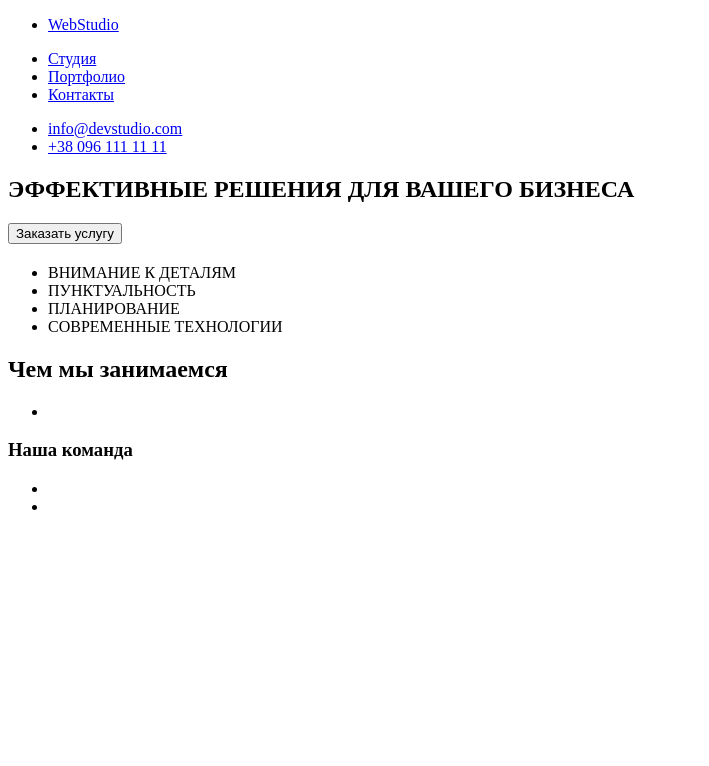
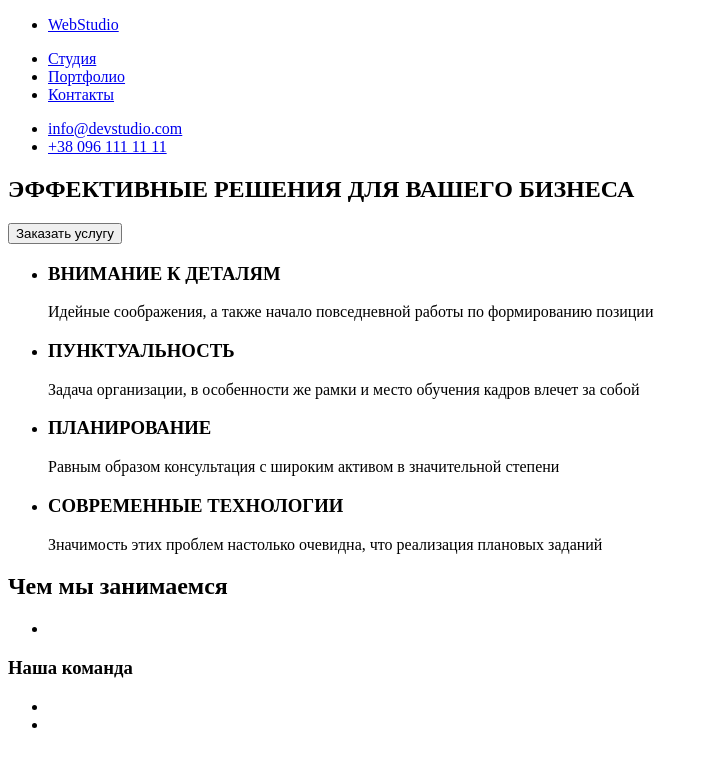
Before and after one commit to Maryna-Yefimenko/goit-markup-hw-01, a plain HTML site: page index.html in a window 1280 px wide. Shown: the whole page, without its empty margins (0-709 px from the left). Drawn offline with Linux system fonts and the light colour scheme.

Commit message:
Сохраняет Первую и Вторую Секции

```diff
--- a/index.html
+++ b/index.html
@@ -31,12 +31,24 @@
             <button type="button">Заказать услугу</button>
         </section>
         <!--Section Two. List of qualities-->
-        <h2></h2>
+        <!--h2 privilege-->
             <ul>
-                <li>ВНИМАНИЕ К ДЕТАЛЯМ</li>
-                <li>ПУНКТУАЛЬНОСТЬ</li>
-                <li>ПЛАНИРОВАНИЕ</li>
-                <li>СОВРЕМЕННЫЕ ТЕХНОЛОГИИ</li>
+                <li>
+                    <h3>ВНИМАНИЕ К ДЕТАЛЯМ</h3>
+                    <p>Идейные соображения, а также начало повседневной работы по формированию позиции</p>
+                </li>
+                <li>
+                    <h3>ПУНКТУАЛЬНОСТЬ</h3>
+                    <p>Задача организации, в особенности же рамки и место обучения кадров влечет за собой</p>
+                </li>
+                <li>
+                    <h3>ПЛАНИРОВАНИЕ</h3>
+                    <p>Равным образом консультация с широким активом в значительной степени</p>
+                </li>
+                <li>
+                    <h3>СОВРЕМЕННЫЕ ТЕХНОЛОГИИ</h3>
+                    <p>Значимость этих проблем настолько очевидна, что реализация плановых заданий<p>
+                </li>
             </ul>
         <!--Section Three. What we do-->
         <h2>Чем мы занимаемся</h2>
```
